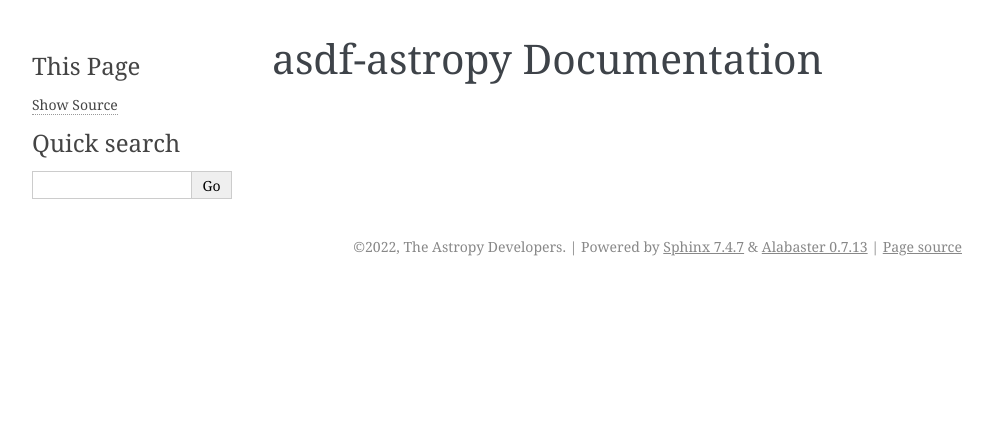
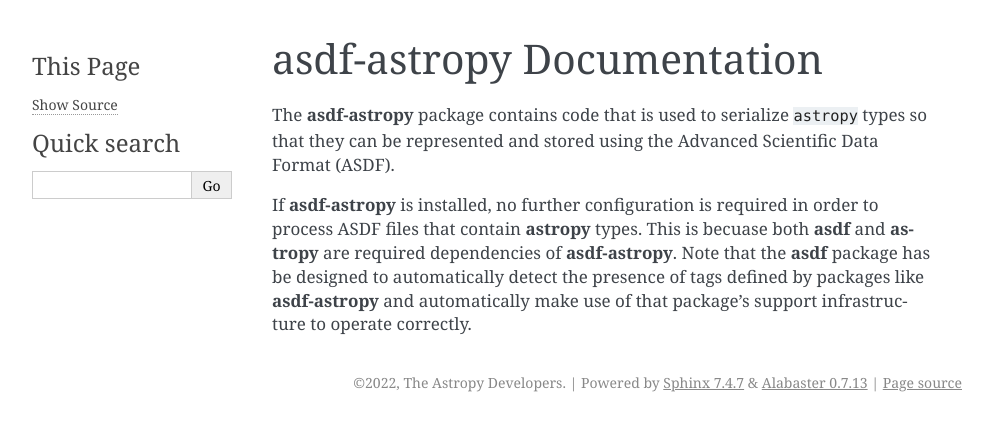
Before and after one commit to astropy/asdf-astropy, a Sphinx documentation site: the page built from docs/asdf-astropy/index.rst, in a window 1280 px wide. Shown: the top 431 px of the page, without its empty margins (148-1141 px from the left). Built offline with Sphinx 7.4.7, drawn with Linux system fonts in a browser that asks for light colours; the version number could not be read and is left out.

Commit message:
Begin updating index

```diff
--- a/docs/asdf-astropy/index.rst
+++ b/docs/asdf-astropy/index.rst
@@ -2,5 +2,16 @@
 asdf-astropy Documentation
 **************************
 
+The **asdf-astropy** package contains code that is used to serialize ``astropy``
+types so that they can be represented and stored using the Advanced Scientific
+Data Format (ASDF).
+
+If **asdf-astropy** is installed, no further configuration is required in order
+to process ASDF files that contain **astropy** types. This is becuase both **asdf**
+and **astropy** are required dependencies of **asdf-astropy**. Note that the **asdf**
+package has be designed to automatically detect the presence of tags defined by
+packages like **asdf-astropy** and automatically make use of that package's support
+infrastructure to operate correctly.
+
 .. toctree::
    :maxdepth: 1
```
